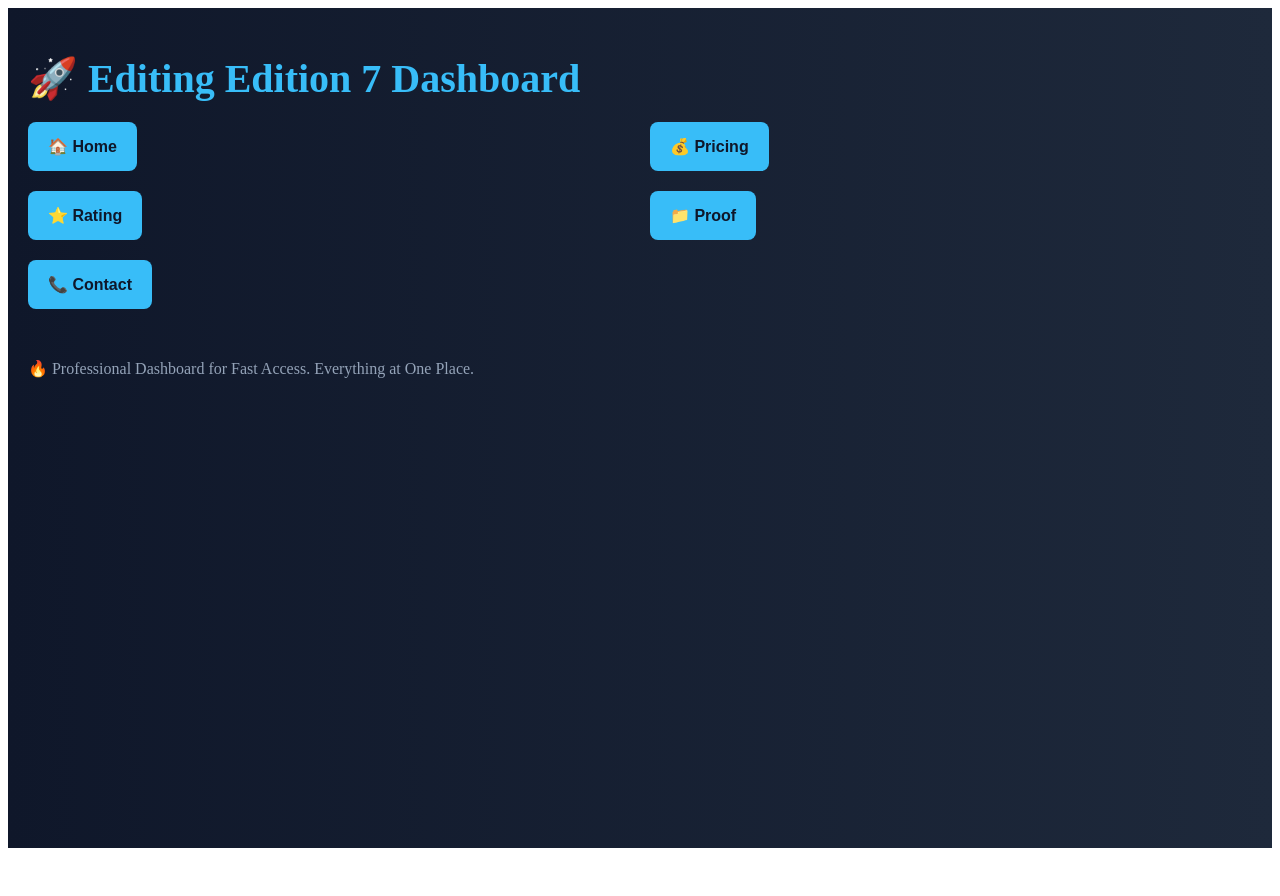
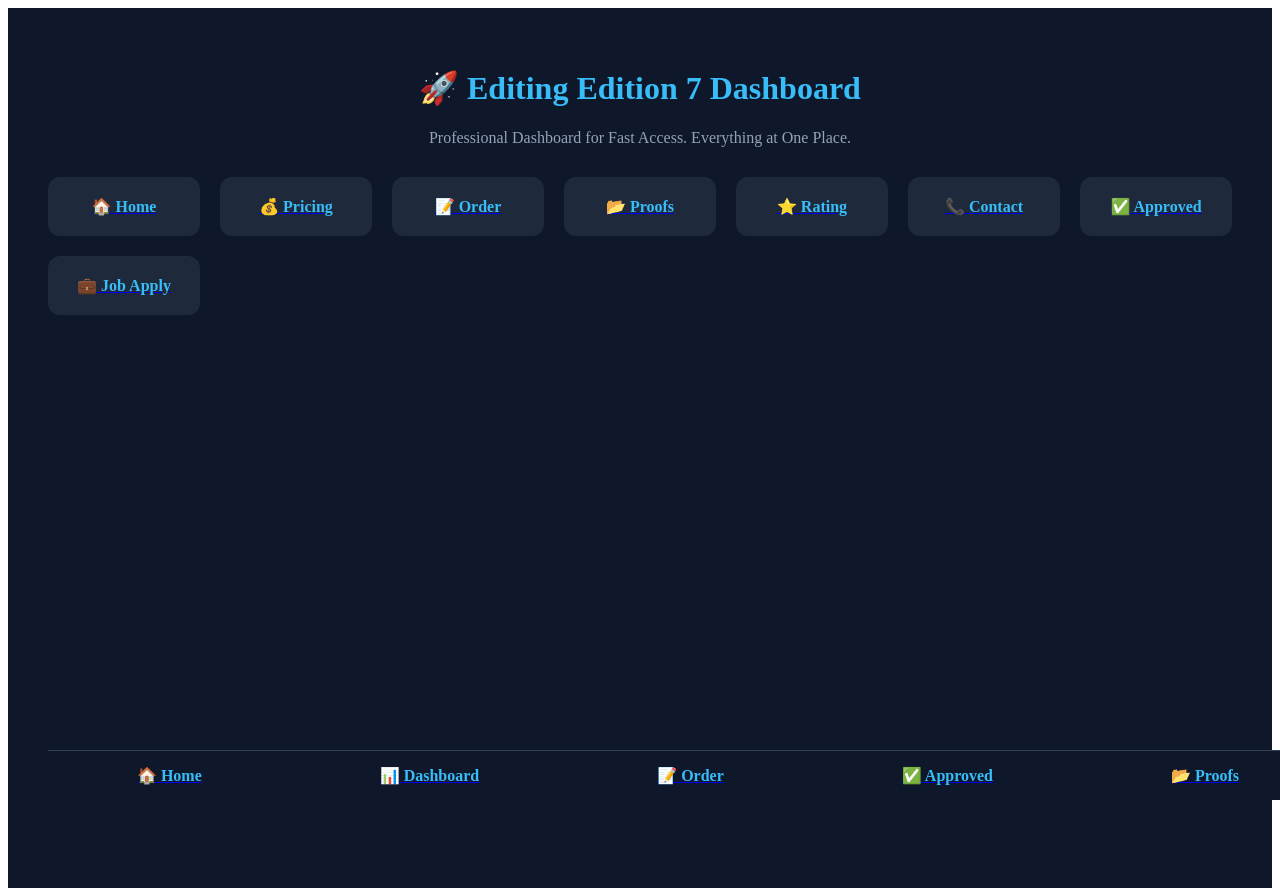
Before and after one commit to editingedition7/editing-edition08-, a Next.js app: page /dashboard in a window 1280 px wide. Before the commit the page ends 856 px from the top, so only its background shows below. Built offline with nearby package versions, Linux system fonts and the light colour scheme.

Commit message:
dashboard.js
Signed-off-by: editingedition7 <ediitingedition@gmail.com>

```diff
--- a/pages/dashboard.js
+++ b/pages/dashboard.js
@@ -1,40 +1,75 @@
-import Link from 'next/link';
+import Link from "next/link";
 
 export default function Dashboard() {
     return (
         <div style={{
-            background: 'linear-gradient(to right, #0f172a, #1e293b)',
+            backgroundColor: '#0f172a',
+            color: 'white',
             minHeight: '100vh',
-            color: 'white',
-            padding: '20px'
+            padding: '40px',
+            textAlign: 'center'
         }}>
-            <h1 style={{ fontSize: '2.5rem', color: '#38bdf8', marginBottom: '20px' }}>🚀 Editing Edition 7 Dashboard</h1>
+            <h1 style={{ color: '#38bdf8' }}>🚀 Editing Edition 7 Dashboard</h1>
+            <p style={{ color: '#94a3b8', marginBottom: '30px' }}>Professional Dashboard for Fast Access. Everything at One Place.</p>
 
-            <div style={{
-                display: 'grid',
-                gridTemplateColumns: '1fr 1fr',
-                gap: '20px',
-                marginBottom: '50px'
-            }}>
-                <Link href="/"><button style={button}>🏠 Home</button></Link>
-                <Link href="/pricing"><button style={button}>💰 Pricing</button></Link>
-                <Link href="/rating"><button style={button}>⭐ Rating</button></Link>
-                <Link href="/proof"><button style={button}>📁 Proof</button></Link>
-                <Link href="/contact"><button style={button}>📞 Contact</button></Link>
+            <div style={gridStyle}>
+                <Link href="/"><div style={buttonStyle}>🏠 Home</div></Link>
+                <Link href="/pricing"><div style={buttonStyle}>💰 Pricing</div></Link>
+                <Link href="/order"><div style={buttonStyle}>📝 Order</div></Link>
+                <Link href="/proofs"><div style={buttonStyle}>📂 Proofs</div></Link>
+                <Link href="/rating"><div style={buttonStyle}>⭐ Rating</div></Link>
+                <Link href="/contact"><div style={buttonStyle}>📞 Contact</div></Link>
+                <Link href="/approved"><div style={buttonStyle}>✅ Approved</div></Link>
+                <Link href="/jobapply"><div style={buttonStyle}>💼 Job Apply</div></Link>
             </div>
 
-            <p style={{ color: '#94a3b8' }}>🔥 Professional Dashboard for Fast Access. Everything at One Place.</p>
+            <BottomNav />
         </div>
     );
 }
 
-const button = {
-    padding: '15px 20px',
-    backgroundColor: '#38bdf8',
-    color: '#0f172a',
+const gridStyle = {
+    display: 'grid',
+    gridTemplateColumns: 'repeat(auto-fit, minmax(150px, 1fr))',
+    gap: '20px',
+    margin: '30px 0'
+};
+
+const buttonStyle = {
+    backgroundColor: '#1e293b',
+    padding: '20px',
+    borderRadius: '12px',
+    color: '#38bdf8',
     fontWeight: 'bold',
-    border: 'none',
-    borderRadius: '8px',
+    textAlign: 'center',
     cursor: 'pointer',
-    fontSize: '1rem'
+    transition: '0.3s',
 };
+
+function BottomNav() {
+    return (
+        <div style={{
+            position: 'fixed',
+            bottom: 0,
+            width: '100%',
+            backgroundColor: '#0f172a',
+            display: 'flex',
+            justifyContent: 'space-around',
+            padding: '15px 0',
+            borderTop: '1px solid #334155',
+            zIndex: 100
+        }}>
+            <Link href="/"><span style={linkStyle}>🏠 Home</span></Link>
+            <Link href="/dashboard"><span style={linkStyle}>📊 Dashboard</span></Link>
+            <Link href="/order"><span style={linkStyle}>📝 Order</span></Link>
+            <Link href="/approved"><span style={linkStyle}>✅ Approved</span></Link>
+            <Link href="/proofs"><span style={linkStyle}>📂 Proofs</span></Link>
+        </div>
+    );
+}
+
+const linkStyle = {
+    color: '#38bdf8',
+    fontWeight: 'bold',
+    cursor: 'pointer'
+};
```
